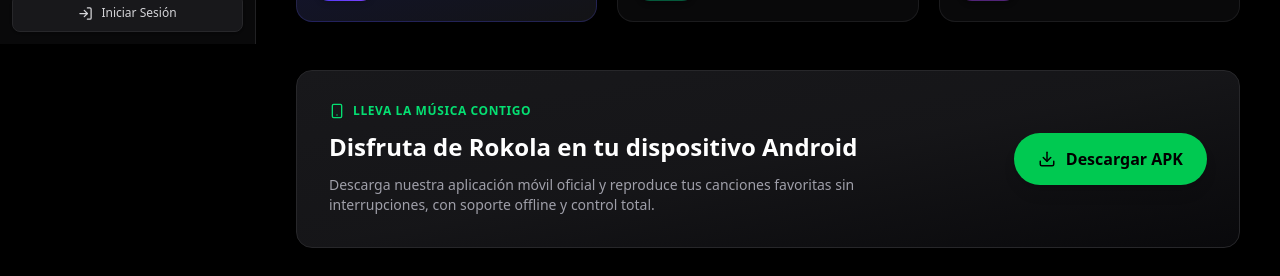
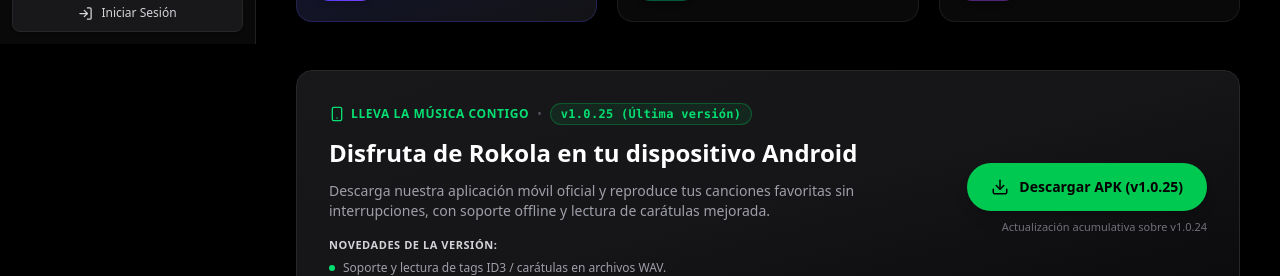
Before and after one commit to sentinel9999/ReproductorWeb, a Next.js app: page / in a window 1280 px wide. Shown: the part 676-952 px from the top of the page. Built offline with nearby package versions, Linux system fonts and the light colour scheme.

Commit message:
Se subio una version del apk, se actualizo el banner

```diff
--- a/src/app/page.tsx
+++ b/src/app/page.tsx
@@ -252,32 +252,63 @@
         </div>
       </section>
 
-      {/* NEW: Banner de Descarga de la Aplicación Móvil (APK) */}
-      <section className="relative overflow-hidden rounded-2xl bg-gradient-to-br from-zinc-900 via-zinc-900/90 to-zinc-950 border border-zinc-800 p-6 md:p-8 flex flex-col md:flex-row items-center justify-between gap-6 shadow-xl">
+      {/* Banner de Descarga de la Aplicación Móvil con Versión Visible */}
+      <section className="relative overflow-hidden rounded-2xl bg-gradient-to-br from-zinc-900 via-zinc-900/90 to-zinc-950 border border-zinc-800 p-6 md:p-8 flex flex-col lg:flex-row items-start lg:items-center justify-between gap-6 shadow-xl">
         <div className="space-y-3 max-w-xl">
-          <div className="flex items-center gap-2 text-green-400 text-xs font-semibold uppercase tracking-wider">
-            <Smartphone size={16} />
-            <span>Lleva la música contigo</span>
+          {/* Insignia con la última versión */}
+          <div className="flex flex-wrap items-center gap-2">
+            <div className="flex items-center gap-1.5 text-green-400 text-xs font-semibold uppercase tracking-wider">
+              <Smartphone size={16} />
+              <span>Lleva la música contigo</span>
+            </div>
+            <span className="text-zinc-600 text-xs">•</span>
+            <span className="px-2.5 py-0.5 rounded-full bg-green-500/10 border border-green-500/30 text-green-400 font-mono text-xs font-bold tracking-wide">
+              v1.0.25 (Última versión)
+            </span>
           </div>
+
           <h2 className="text-xl md:text-2xl font-bold text-white">
             Disfruta de Rokola en tu dispositivo Android
           </h2>
+
           <p className="text-zinc-400 text-sm">
-            Descarga nuestra aplicación móvil oficial y reproduce tus canciones favoritas sin interrupciones, con soporte offline y control total.
+            Descarga nuestra aplicación móvil oficial y reproduce tus canciones favoritas sin interrupciones, con soporte offline y lectura de carátulas mejorada.
           </p>
+
+          {/* Resumen de cambios de la v1.0.25 */}
+          <div className="pt-1">
+            <p className="text-[11px] font-semibold text-zinc-300 uppercase tracking-wider mb-1.5">
+              Novedades de la versión:
+            </p>
+            <ul className="space-y-1 text-xs text-zinc-400">
+              <li className="flex items-center gap-2">
+                <span className="w-1.5 h-1.5 rounded-full bg-green-400 flex-shrink-0" />
+                <span>Soporte y lectura de tags ID3 / carátulas en archivos WAV.</span>
+              </li>
+              <li className="flex items-center gap-2">
+                <span className="w-1.5 h-1.5 rounded-full bg-green-400 flex-shrink-0" />
+                <span>Detección automática de portadas físicas incrustadas.</span>
+              </li>
+            </ul>
+          </div>
         </div>
 
-        <div className="flex-shrink-0">
+        {/* Botón con versión explícita */}
+        <div className="flex flex-col sm:flex-row lg:flex-col items-start lg:items-end gap-2 flex-shrink-0 w-full lg:w-auto">
           <a
-            href="/downloads/Rokola_v1.0.24.apk"
-            download="Rokola_v1.0.24.apk"
-            className="flex items-center gap-2.5 bg-green-500 hover:bg-green-400 text-black font-semibold px-6 py-3.5 rounded-full transition transform hover:scale-105 active:scale-95 shadow-lg cursor-pointer"
+            href="/downloads/Rokola_v1.0.25.apk"
+            download="Rokola_v1.0.25.apk"
+            className="w-full sm:w-auto flex items-center justify-center gap-2.5 bg-green-500 hover:bg-green-400 text-black font-bold px-6 py-3.5 rounded-full transition transform hover:scale-105 active:scale-95 shadow-lg cursor-pointer text-sm"
           >
             <Download size={18} />
-            <span>Descargar APK</span>
+            <span>Descargar APK (v1.0.25)</span>
           </a>
+          <span className="text-[11px] text-zinc-500">
+            Actualización acumulativa sobre v1.0.24
+          </span>
         </div>
       </section>
+
 
       {/* 4. Escuchado Recientemente */}
       {recentTracks.length > 0 && (
```
Also changed, not shown: 1 other file (tests, documents, lock files or other folders).
